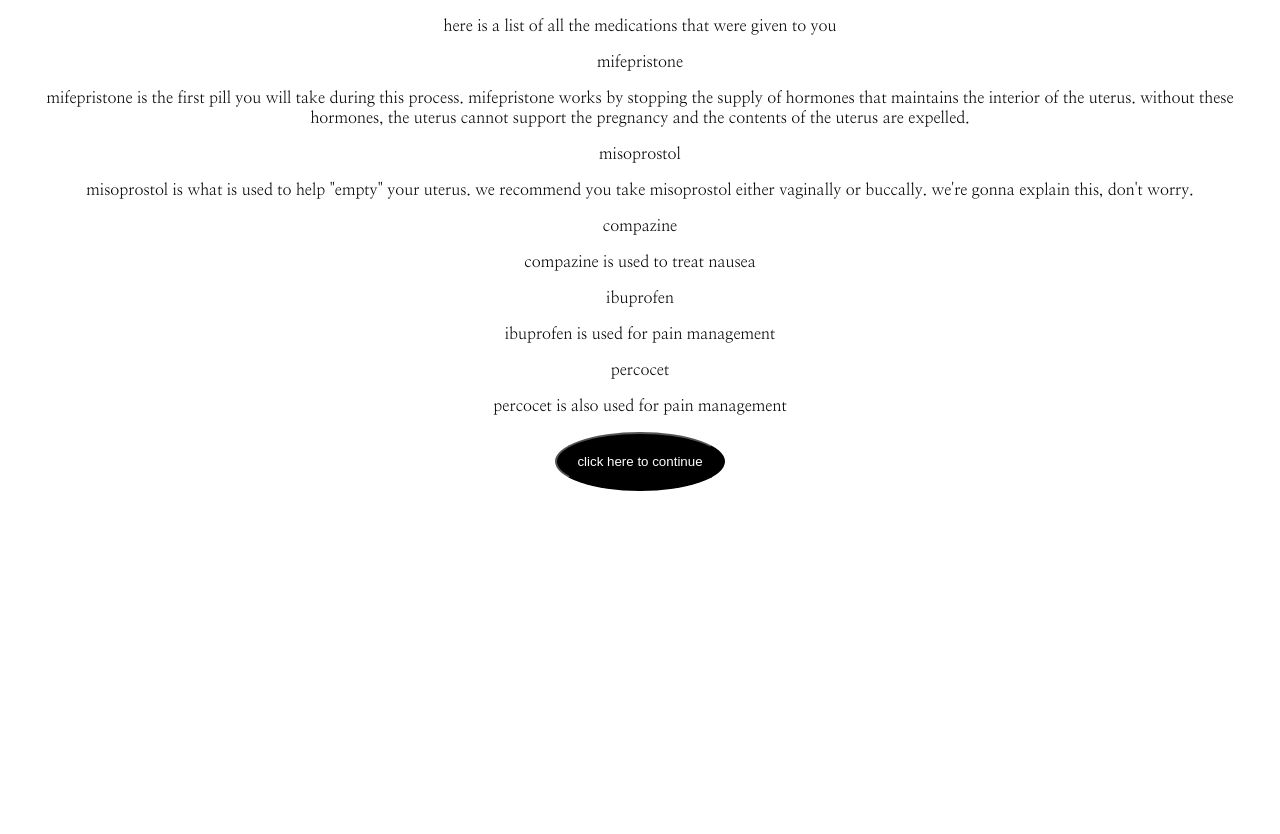
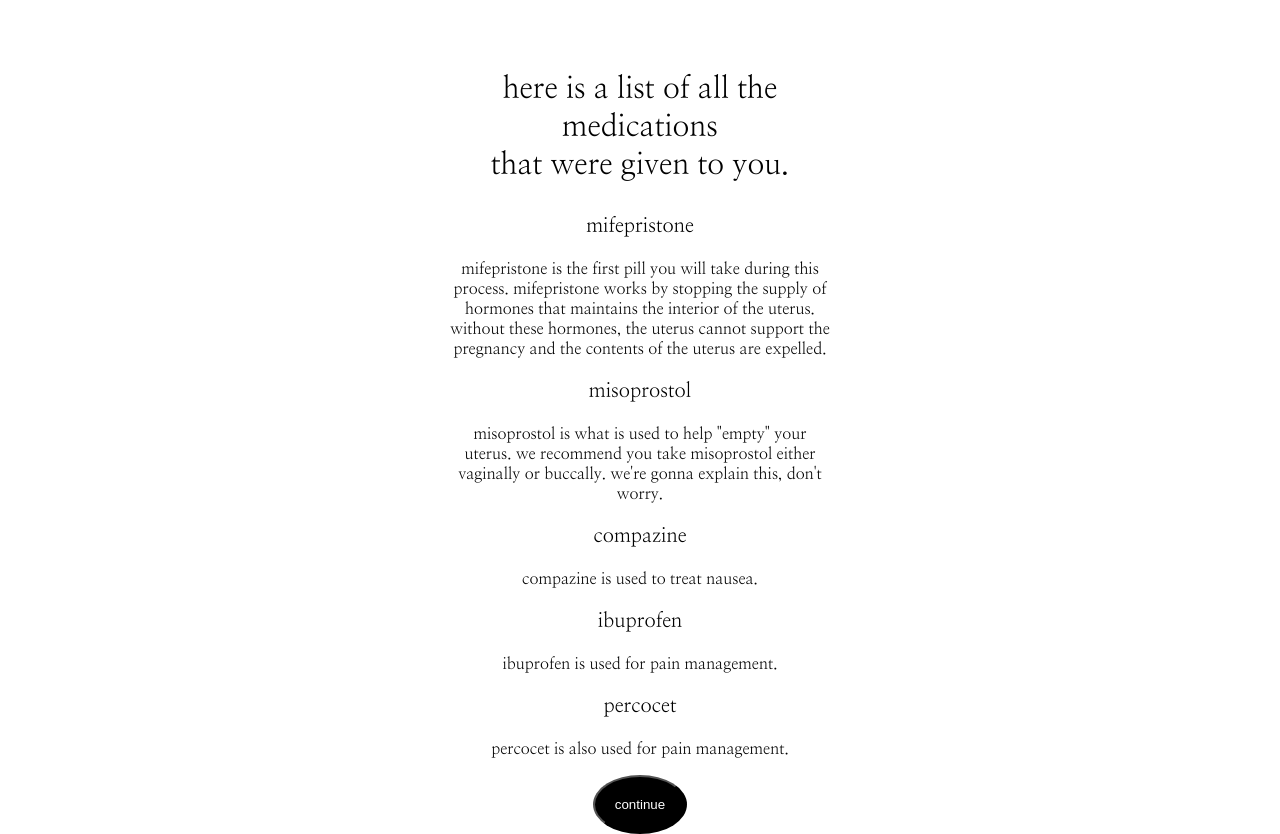
Before and after one commit to lilyshowlader/mifemiso, a React (Create React App) app: page /pilldescription in a window 1280 px wide. Before the commit the page ends 800 px from the top, so only its background shows below. Built offline with nearby package versions, Linux system fonts and the light colour scheme.

Commit message:
update mife page CSS

```diff
--- a/src/App.css
+++ b/src/App.css
@@ -11,6 +11,7 @@ button {
   background: black;
   color: white;
 }
+
 /* landing */
 .logo {
   font-size: 5.6rem;
@@ -30,16 +31,52 @@ button {
   flex-direction: center;
   margin-top: 200px;
 }
+/* landing */
 
+/* pill description page */
 .pilldescription-container {
   text-align: center;
-
+  margin: auto;
+  width: 380px;
 }
 
+.pill-title {
+  font-size: 30px;
+  margin-top: 70px;
+}
+
+.medication-names {
+  font-size: 20px;
+}
+
+/* pill description page */
+
+
+/* mife page */
 .mife-container {
   text-align: center;
+  margin: auto;
+  width: 380px;
+}
 
+.mife-step-one {
+  font-size: 40px;
+  margin-top: 70px;
 }
+
+.mife-input {
+  margin-top: 70px;
+}
+
+.mife-instruction {
+  margin-top: 60px;
+}
+
+.time {
+  font-size: 25px;
+}
+/* mife page */
+
 
 .instructions-container {
   text-align: center;
--- a/src/Components/Mife/Mife.jsx
+++ b/src/Components/Mife/Mife.jsx
@@ -40,7 +40,7 @@ function Mife() {
   return (
     <>
       <div className='mife-container'>
-      <p>step one</p>
+      <p className='mife-step-one'>step one</p>
       <p>what time do you plan on taking mifepristone?</p>
       <p>(the first pill)</p>
       <DatePicker
@@ -49,9 +49,9 @@ function Mife() {
         showTimeSelect
         dateFormat="Pp"
       />
-      <p>based on your input, you may take the misoprostol between:</p>
+      <p className='mife-input'>based on your input,<br></br> you may take the misoprostol between:</p>
 
-      <p> start:{" "}
+      <p className='time'> start:{" "}
         {startDate ? startDate.toLocaleString("en-US", {
         year: "numeric",
         month: "short",
@@ -64,7 +64,7 @@ function Mife() {
 
       <p> and </p>
 
-      <p>
+      <p className='time'>
         end:{" "}
         {endDate ? endDate.toLocaleString("en-US", {
         year: "numeric",
@@ -75,9 +75,9 @@ function Mife() {
         hour12: true,
         }) : "please select a date"}
       </p>
-      <p>one: take the mifepristone at a time that is right for you. most women do not feel different after taking it, however, some women do experience some spotting or bleeding</p>
+      <p className='mife-instruction'>take the mifepristone at a time that is right for you. most women do not feel different after taking it, however, some women do experience some spotting or bleeding.</p>
       <Link to="/instructions">
-        <button type="button">click here to continue</button>
+        <button type="button">continue</button>
       </Link>
       <Link to="/pilldescription">
         <button type="button">back</button>
--- a/src/Components/Pill Description/PillDescription.jsx
+++ b/src/Components/Pill Description/PillDescription.jsx
@@ -4,20 +4,20 @@ function PillDescription () {
     <>
     <div className='pilldescription-container'>
 
-    <p>here is a list of all the medications that were given to you</p>
-    <p>mifepristone</p>
+    <p className='pill-title'>here is a list of all the medications<br></br> that were given to you.</p>
+    <p className='medication-names'>mifepristone</p>
     <p>mifepristone is the first pill you will take during this process. mifepristone works by stopping the supply of hormones that maintains the interior of the uterus. without these hormones, the uterus cannot support the pregnancy and the contents of the uterus are expelled.</p>
-    <p>misoprostol</p>
+    <p className='medication-names'>misoprostol</p>
     <p>misoprostol is what is used to help "empty" your uterus. we recommend you take misoprostol either vaginally or buccally. we're gonna explain this, don't worry.</p>
-    <p>compazine</p>
-    <p>compazine is used to treat nausea</p>
-    <p>ibuprofen</p>
-    <p>ibuprofen is used for pain management</p>
-    <p>percocet</p>
-    <p>percocet is also used for pain management</p>
+    <p className='medication-names'>compazine</p>
+    <p>compazine is used to treat nausea.</p>
+    <p className='medication-names'>ibuprofen</p>
+    <p>ibuprofen is used for pain management.</p>
+    <p className='medication-names'>percocet</p>
+    <p>percocet is also used for pain management.</p>
     <Link to="/mife">
       <button type="button">
-      click here to continue
+      continue
       </button>
     </Link>
     </div>
```
